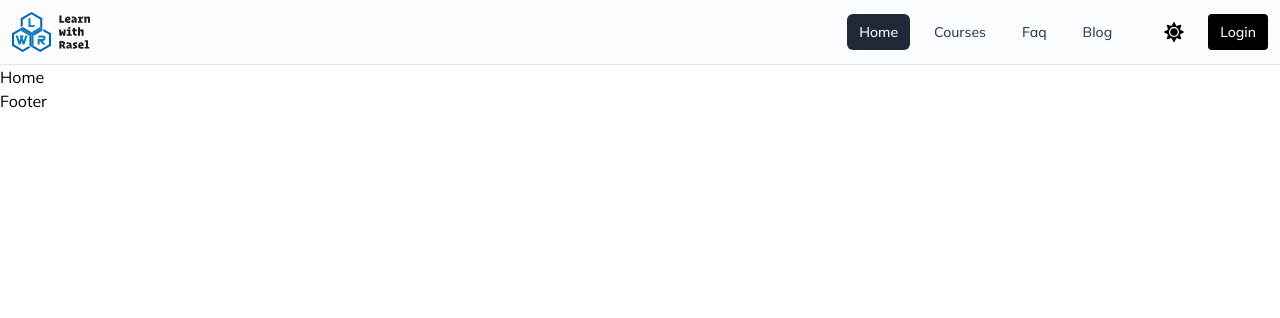
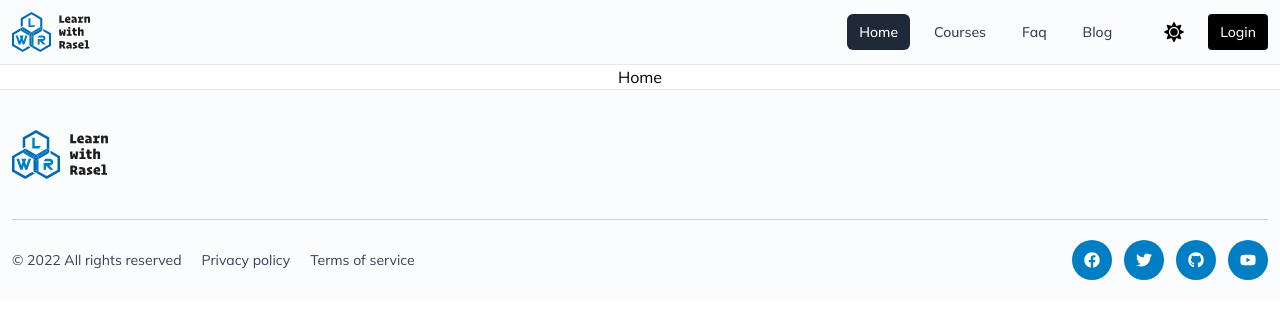
Before and after one commit to immdraselkhan/learn-with-rasel, a React (Vite) app: page / in a window 1280 px wide. Shown: the top 318 px of the page. Built offline with nearby package versions, Linux system fonts and the light colour scheme.

Commit message:
footer added

```diff
--- a/src/App.jsx
+++ b/src/App.jsx
@@ -3,9 +3,12 @@ import ReactDOM from 'react-dom/client'
 import { RouterProvider } from 'react-router-dom'
 import { router } from './routes/routes'
 import './index.css'
+import ThemeContext from './contexts/ThemeContext'
 
 ReactDOM.createRoot(document.getElementById('root')).render(
   <React.StrictMode>
-    <RouterProvider router={router} />
+    <ThemeContext>
+      <RouterProvider router={router} />
+    </ThemeContext>
   </React.StrictMode>
 );
--- a/src/components/Footer.jsx
+++ b/src/components/Footer.jsx
@@ -1,8 +1,48 @@
-import React from 'react'
+import React, { useContext } from 'react'
+import { Link } from 'react-router-dom'
+import { FaFacebook, FaTwitter, FaGithub, FaYoutube } from 'react-icons/fa'
+import { DarkThemeContext } from '../contexts/ThemeContext';
 
 const Footer = () => {
+
+  // Context from DarkThemeContext
+  const {theme} = useContext(DarkThemeContext);
+
   return (
-    <footer>Footer</footer>
+    <footer className="bg-slate-50/60 backdrop-blur-2xl transition-colors duration-500 dark:bg-[#0B1120]/80 border-general border-t px-3">
+      <div className="max-w-7xl mx-auto divide-y divide-gray-400 divide-opacity-50">
+        <div className="py-10">
+          <img className="w-24 mx-auto md:mx-0" src={`${theme ? '/logo-dark.svg' : '/logo.svg'}`} alt="LWR Logo" />
+        </div>
+        <div className="block md:flex justify-between items-center py-5 space-y-8 md:space-y-0 text-slate-700 dark:text-slate-400">
+          <div className="flex flex-col md:flex-row gap-5 self-center text-sm text-center">
+            <Link to="/" className="hover:text-black dark:hover:text-slate-200">
+              <span>© {new Date().getFullYear()} All rights reserved</span>
+            </Link>
+            <Link to="/" className="hover:text-black dark:hover:text-slate-200">
+              <span>Privacy policy</span>
+            </Link>
+            <Link to="/" className="hover:text-black dark:hover:text-slate-200">
+              <span>Terms of service</span>
+            </Link>
+          </div>
+          <div className="flex justify-center gap-3">
+            <Link to="" title="Facebook" className="footer-menu">
+              <FaFacebook />
+            </Link>
+            <Link to="" title="Twitter" className="footer-menu">
+              <FaTwitter />
+            </Link>
+            <Link to="" title="Github" className="footer-menu">
+              <FaGithub />
+            </Link>
+            <Link to="" title="YouTube" className="footer-menu">
+              <FaYoutube />
+            </Link>
+          </div>
+        </div>
+      </div>
+    </footer>
   )
 };
 
--- a/src/components/Header.jsx
+++ b/src/components/Header.jsx
@@ -1,19 +1,17 @@
-import React, { useState, useEffect } from 'react'
+import React, { useState, useEffect, useContext } from 'react'
 import { FaMoon, FaSun, FaBars, FaTimes } from 'react-icons/fa'
 import { Transition } from '@headlessui/react'
 import { NavLink } from 'react-router-dom'
+import { DarkThemeContext } from '../contexts/ThemeContext'
 
 const Header = () => {
 
-  // Getting system color schema
-  const systemTheme = window.matchMedia('(prefers-color-scheme: dark)').matches;
-
-  // On page load getting color schema from local storage, if not available use system color schema
-  const [theme, setTheme] = useState(localStorage.theme === 'dark' ? true : (localStorage.theme === 'light' ? false : systemTheme));
+  // Context from DarkThemeContext
+  const {theme, setTheme} = useContext(DarkThemeContext);
 
   // Theme handler and also set the color schema to local storage
   const handleTheme = () => {
-    setTheme(!theme);
+    setTheme(!theme)
     localStorage.theme = theme ? 'light' : 'dark';
   };
 
@@ -26,8 +24,8 @@ const Header = () => {
   const [isOpen, setIsOpen] = useState(false);
 
   return (
-    <header className="border-general sticky top-0 z-40 border-b bg-slate-50/60 backdrop-blur-2xl transition-colors duration-500 dark:bg-[#0B1120]/80 px-3 py-3">
-      <nav className="max-w-7xl mx-auto ">
+    <header className="border-general sticky top-0 z-40 border-b bg-slate-50/60 backdrop-blur-2xl transition-colors duration-500 dark:bg-[#0B1120]/80 p-3">
+      <nav className="max-w-7xl mx-auto">
         <div className="flex items-center justify-between">
           <NavLink to="/"><img className="h-10" src={`${theme ? '/logo-dark.svg' : '/logo.svg'}`} alt="LWR logo" /></NavLink>
           <div className="flex items-center justify-between gap-6 md:gap-10 dark:text-white">
@@ -43,7 +41,7 @@ const Header = () => {
             </div>
             <div className="flex items-center gap-6">
               <button className="text-xl" onClick={handleTheme}>{theme ? <FaMoon className="dark:text-white" /> : <FaSun />}</button>
-              <button className="text-sm font-medium px-3 py-2 rounded text-white bg-black hover:bg-primary dark:bg-primary dark:hover:bg-secondary">Login</button>
+              <button className="text-sm font-medium px-3 py-2 rounded text-white dark:hover:text-black bg-black hover:bg-primary dark:bg-primary dark:hover:bg-white">Login</button>
             </div>
             <div className="flex md:hidden">
               <button className="text-2xl dark:fill-white" onClick={() => setIsOpen(!isOpen)}>{!isOpen ? <FaBars /> : <FaTimes />}</button>
--- a/src/components/Home.jsx
+++ b/src/components/Home.jsx
@@ -2,7 +2,7 @@ import React from 'react'
 
 const Home = () => {
   return (
-    <div>Home</div>
+    <div className="text-center">Home</div>
   )
 };
 
--- /dev/null
+++ b/src/contexts/ThemeContext.jsx
@@ -0,0 +1,21 @@
+import React, { createContext, useState } from 'react'
+
+// Creating context
+export const DarkThemeContext = createContext();
+
+const ThemeContext = ({children}) => {
+
+  // Getting system color schema
+  const systemTheme = window.matchMedia('(prefers-color-scheme: dark)').matches;
+
+  // On page load getting color schema from local storage, if not available use system color schema
+  const [theme, setTheme] = useState(localStorage.theme === 'dark' ? true : (localStorage.theme === 'light' ? false : systemTheme));
+
+  return (
+    <DarkThemeContext.Provider value={{theme, setTheme}}>
+      {children}
+    </DarkThemeContext.Provider>
+  )
+};
+
+export default ThemeContext;
--- a/src/index.css
+++ b/src/index.css
@@ -16,7 +16,12 @@
   .menu-item {
     @apply px-3 py-2 text-sm font-medium text-slate-700 hover:text-white dark:text-slate-400 dark:hover:text-slate-200 hover:bg-gray-800 dark:hover:bg-slate-800 rounded-md;
   }
+
   .active-item {
     @apply text-white dark:text-slate-200 bg-gray-800 dark:bg-slate-800;
   }
+
+  .footer-menu {
+    @apply flex items-center justify-center w-10 h-10 rounded-full bg-primary hover:bg-secondary dark:hover:bg-white text-white dark:hover:text-black;
+  }
 }
```
